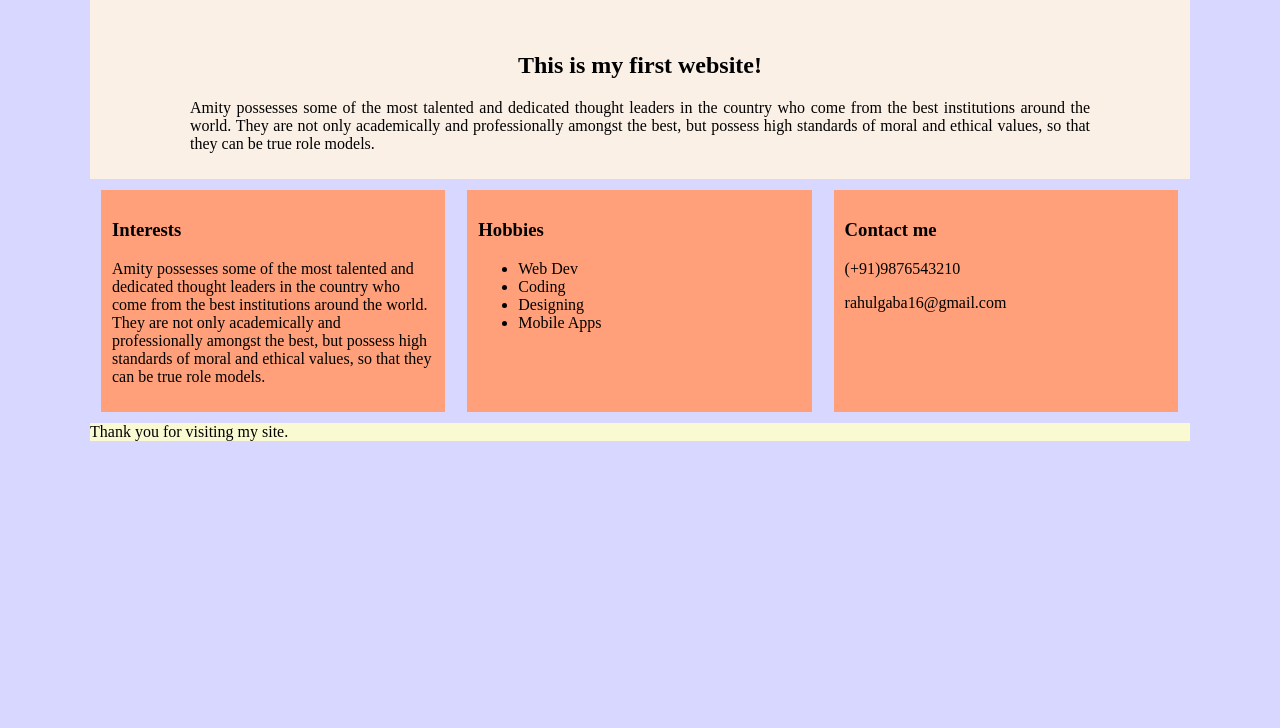
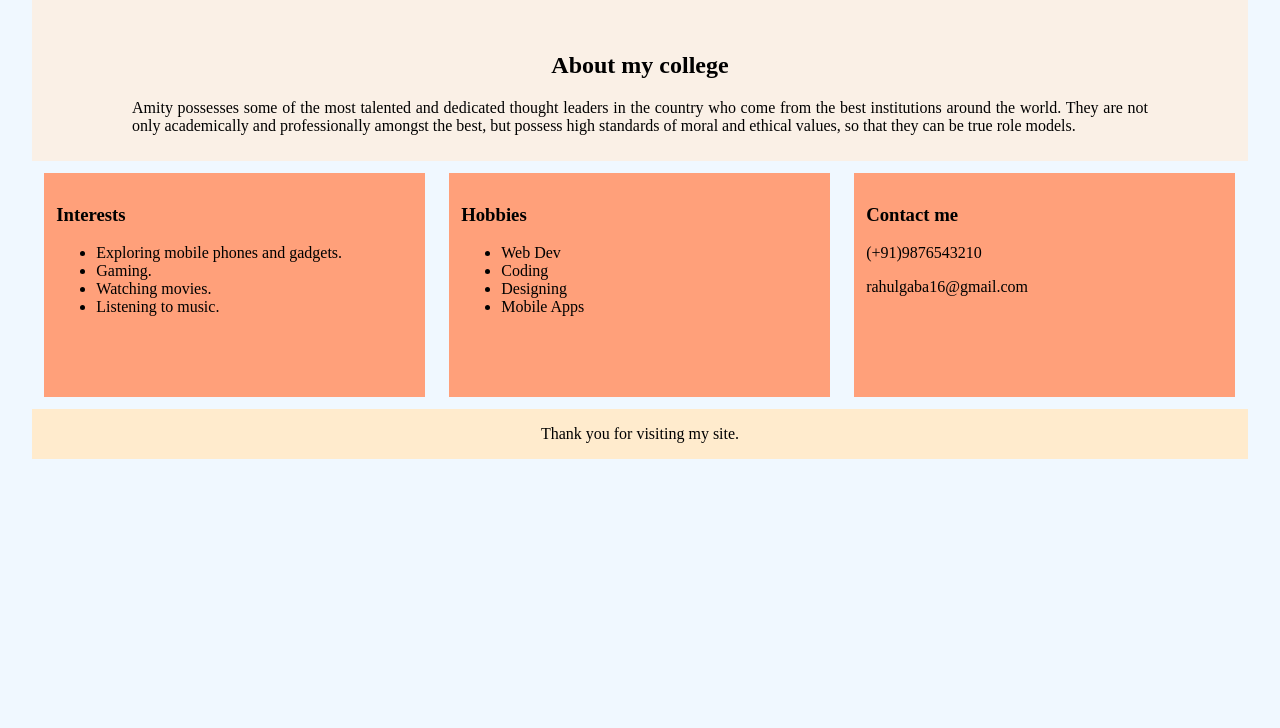
Before and after one commit to rahulgaba16/internship, a plain HTML site: page html/web.html in a window 1280 px wide. Shown: the part 72-800 px from the top of the page. Drawn offline with Linux system fonts and the light colour scheme.

Commit message:
my first commit index.html

```diff
--- a/html/web.html
+++ b/html/web.html
@@ -4,8 +4,7 @@
     <title>My Website</title>
     <style>
         body{
-            width:1100px;
-            background: rgb(215,215,255);
+            background: aliceblue;
             max-width: 95%;
             margin:auto;
         }
@@ -14,11 +13,6 @@
             background:linen;
             text-align: justify;
         }
-        /*header{*/
-
-            /*background: green;*/
-
-        /*}*/
         section h2{
             text-align: center;
         }
@@ -30,6 +24,7 @@
         #lg{
             text-align:center;
             font-weight: normal;
+            color:darksalmon;
         }
         article{
             width:29.3%;
@@ -42,8 +37,9 @@
         footer{
 
             width:100%;
-            background-color: lightgoldenrodyellow;
+            background-color: blanchedalmond;
             float: right;
+            text-align: center;
         }
     </style>
 </head>
@@ -53,13 +49,19 @@
         <h2 id="lg">Where you can know about me</h2>
     </header>
     <section>
-        <h2><br>This is my first website!</br></h2>
+        <h2><br>About my college</br></h2>
         <p>Amity possesses some of the most talented and dedicated thought leaders in the country who come from the best institutions around the world. They are not only academically and professionally amongst the best, but possess high standards of moral and ethical values, so that they can be true role models.</p>
     </section>
 
     <article >
         <h3>Interests</h3>
-        <p>Amity possesses some of the most talented and dedicated thought leaders in the country who come from the best institutions around the world. They are not only academically and professionally amongst the best, but possess high standards of moral and ethical values, so that they can be true role models.</p>
+        <p>
+            <ul>
+                <li>Exploring mobile phones and gadgets.</li>
+                <li>Gaming.</li>
+                <li>Watching movies.</li>
+                <li>Listening to music.</li>
+            </ul>
         </p>
     </article>
 
@@ -78,7 +80,7 @@
         <p>(+91)9876543210</p>
         <p>rahulgaba16@gmail.com</p>
     </article>
-    <footer>Thank you for visiting my site.</footer>
+    <footer><p>Thank you for visiting my site.</p></p></footer>
 
 </body>
 </html>
```
